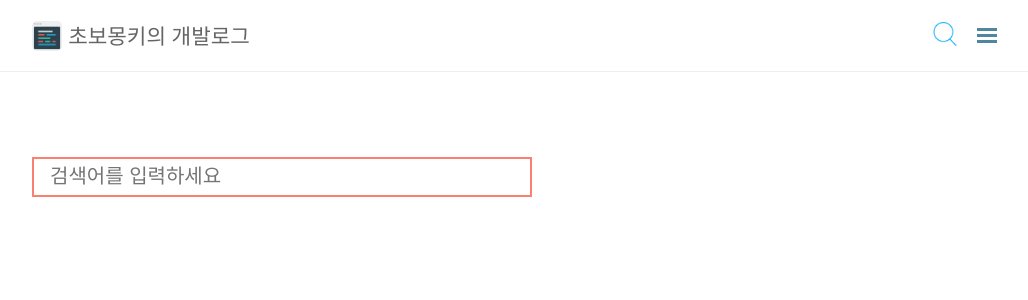
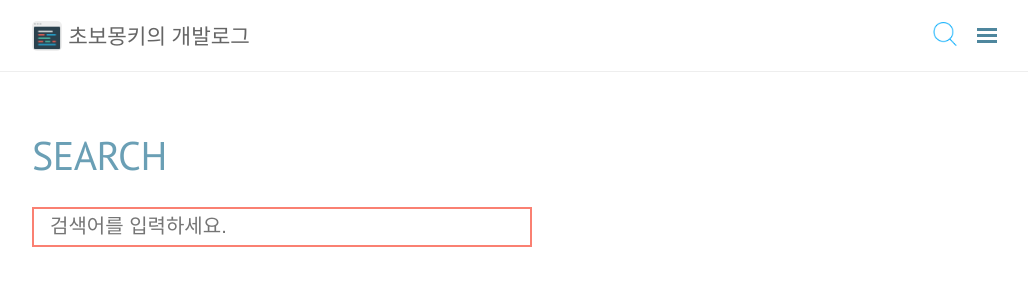
Before and after one commit to wayhome25/wayhome25.github.io, a Jekyll site: the page built from search.html, in a window 1280 px wide. Shown: the top 300 px of the page, without its empty margins (248-1276 px from the left). Built offline with Jekyll 4.4.1, drawn with Linux system fonts in a browser that asks for light colours; nearby versions of some CDN libraries; comment, search, counter and statistics services are not loaded.

Commit message:
전체검색 기능 추가

```diff
--- a/_config.yml
+++ b/_config.yml
@@ -26,14 +26,13 @@
 author:
   name: wayhome
   description: 초보개발자
-  gravatar: 3c2986ad7ac1f2230ea3596f44563328 # md5 hash of your email address
   contact:
     # linkedin:  https://www.linkedin.com/in/lizhihao
     github:    https://github.com/wayhome25
     # facebook:  <hide>
     # twitter:   https://twitter.com/Li_Zhihao
     # weibo:     http://weibo.com/41173780
-    email:    http://gmail.com/siwabada@gmail.com
+    email:    mailto:siwabada@gmail.com
 
 # Navigation (2nd level links supported)
 nav:
@@ -45,8 +44,8 @@
     - { Tags: '/blog/tags/' }
   About:
     - '/about/'
-  Github Project:
-    - 'https://github.com/wayhome25'
+  Search:
+    - '/search/'
 
 # Where are tags and categories displayed
 tag_page: '/blog/tags/'
@@ -57,3 +56,8 @@
 mathjax: true # whether support mathjax
 google_analytics_token: 'UA-92094009-1' # leave blank if you don't want google analytics
 disqus_short_name: 'wayhome25-github-io' # leave blank if you don't want disqus
+
+
+# Use the following plug-ins
+gems:
+  - jekyll-paginate
--- a/_includes/sidebar.html
+++ b/_includes/sidebar.html
@@ -7,7 +7,7 @@
   <div class="sidebar-item">
     <div class="sidebar-personal-info">
       <div class="sidebar-personal-info-section">
-        <a href="http://gravatar.com/{{ site.author.gravatar }}">
+        <a href="https://www.github.com/wayhome25">
           <img src="/public/profile-pic.png" title="View on Gravatar" alt="View on Gravatar" />
         </a>
       </div>
@@ -70,11 +70,6 @@
     <span class="sidebar-nav-item">Currently v{{ site.version }}</span>
   </nav>
 
-  <div class="sidebar-item">
-    <p>
-    &copy; {{ site.time | date: '%Y' }} {{ site.author.name }}. This work is liscensed under <a href="http://creativecommons.org/licenses/by-nc/4.0/">CC BY-NC 4.0</a>.
-    </p>
-  </div>
 
   <div class="sidebar-item">
     <p>
--- a/search.html
+++ b/search.html
@@ -1,14 +1,9 @@
 ---
-layout: default
+layout: page
+title: Search
 page_title: Search
 permalink: /search/
 ---
-<!DOCTYPE html>
-<html lang="en-us">
-
-  {% include head.html %}
-
-<body>
 <div id="results">
   <h1><!-- `key` listing for `value` --></h1>
 
@@ -19,8 +14,8 @@
 
 <!-- Html Elements for Search -->
 <div id="search-container">
-<input class="serch-input" type="text" id="search-input" placeholder="검색어를 입력하세요">
-<ul id="results-container" class="tags-expo-posts"></ul>
+<input type="text" id="search-input" placeholder="검색어를 입력하세요.">
+<ul id="results-container"></ul>
 </div>
 
 <!-- Script pointing to jekyll-search.js -->
--- a/search2.json
+++ b/search2.json
@@ -9,7 +9,7 @@
       "tags"     : "{{ post.tags | join: ', ' }}",
       "url"      : "{{ site.baseurl }}{{ post.url }}",
       "date"     : "{{ post.date }}",
-  "content"   : {{ page.content | jsonify }}
+      "content"   : {{ post.content | jsonify }}
     } {% unless forloop.last %},{% endunless %}
   {% endfor %}
   ,
@@ -21,7 +21,7 @@
         "tags"     : "{{ page.tags | join: ', ' }}",
         "url"      : "{{ site.baseurl }}{{ page.url }}",
         "date"     : "{{ page.date }}",
-  "content"   : {{ page.content | jsonify }}
+        "content"  : {{ page.content | jsonify }}
      {% endif %}
    } {% unless forloop.last %},{% endunless %}
   {% endfor %}
```
Also changed, not shown: other parts of search.html (+1 -3 lines), about.md (+1 -1 lines), _plugins/simple_search_filter.rb (line endings or trailing spaces), dest/jekyll-search.js (line endings or trailing spaces), dest/jekyll-search.min.js.
